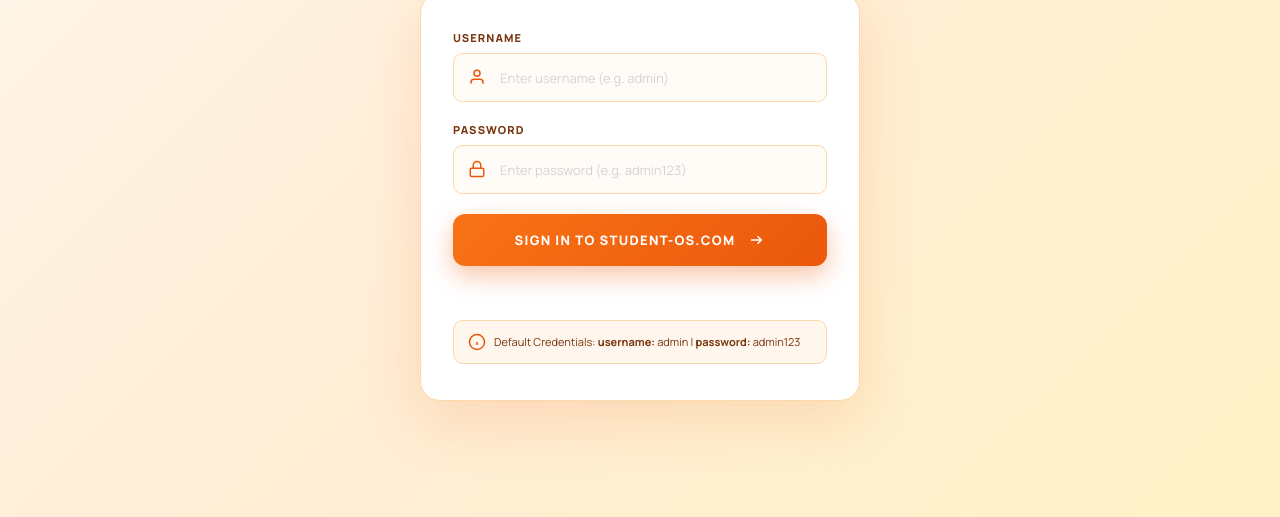
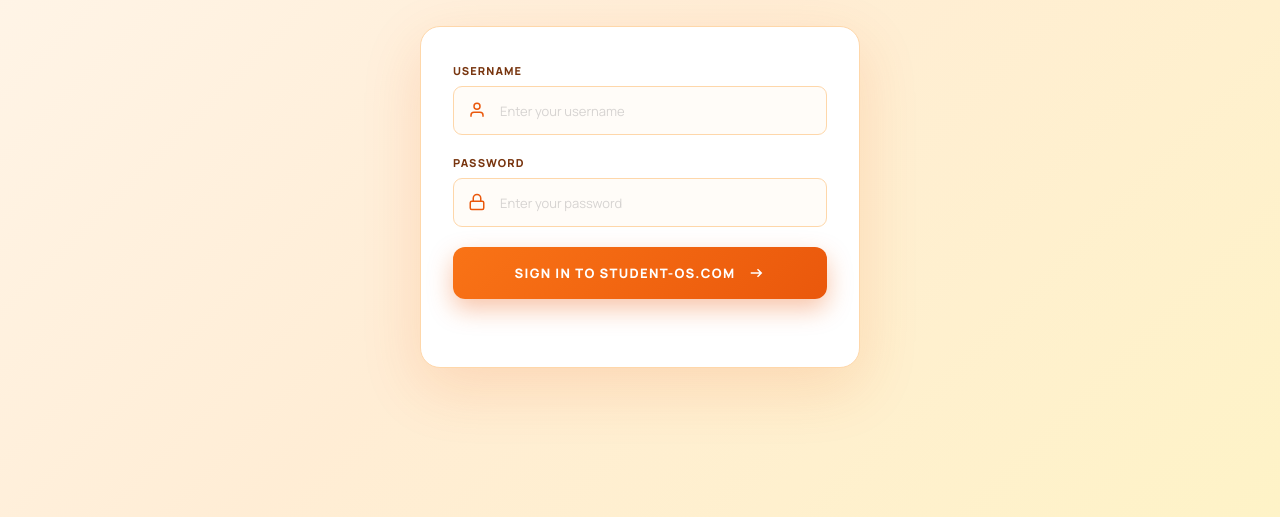
Before and after one commit to andrewh05/student-os, a website: page login.html in a window 1280 px wide. Shown: the part 283-800 px from the top of the page. Drawn offline with Linux system fonts and the light colour scheme.

Commit message:
Update login form placeholders for clarity and remove default credentials hint

```diff
--- a/login.html
+++ b/login.html
@@ -26,7 +26,7 @@
           <label for="username">Username</label>
           <div class="input-icon-wrap">
             <svg viewBox="0 0 24 24" aria-hidden="true"><path d="M20 21v-2a4 4 0 0 0-4-4H8a4 4 0 0 0-4 4v2"/><circle cx="12" cy="7" r="4"/></svg>
-            <input type="text" id="username" name="username" placeholder="Enter username (e.g. admin)" required autocomplete="username">
+            <input type="text" id="username" name="username" placeholder="Enter your username" required autocomplete="username">
           </div>
         </div>
 
@@ -34,7 +34,7 @@
           <label for="password">Password</label>
           <div class="input-icon-wrap">
             <svg viewBox="0 0 24 24" aria-hidden="true"><rect x="3" y="11" width="18" height="11" rx="2" ry="2"/><path d="M7 11V7a5 5 0 0 1 10 0v4"/></svg>
-            <input type="password" id="password" name="password" placeholder="Enter password (e.g. admin123)" required autocomplete="current-password">
+            <input type="password" id="password" name="password" placeholder="Enter your password" required autocomplete="current-password">
           </div>
         </div>
 
@@ -45,10 +45,6 @@
 
         <p class="login-error" id="loginError" role="alert"></p>
 
-        <div class="login-hint">
-          <svg viewBox="0 0 24 24" aria-hidden="true"><circle cx="12" cy="12" r="10"/><line x1="12" y1="16" x2="12" y2="12"/><line x1="12" y1="8" x2="12.01" y2="8"/></svg>
-          <span>Default Credentials: <b>username:</b> admin | <b>password:</b> admin123</span>
-        </div>
       </form>
     </div>
   </div>
```
